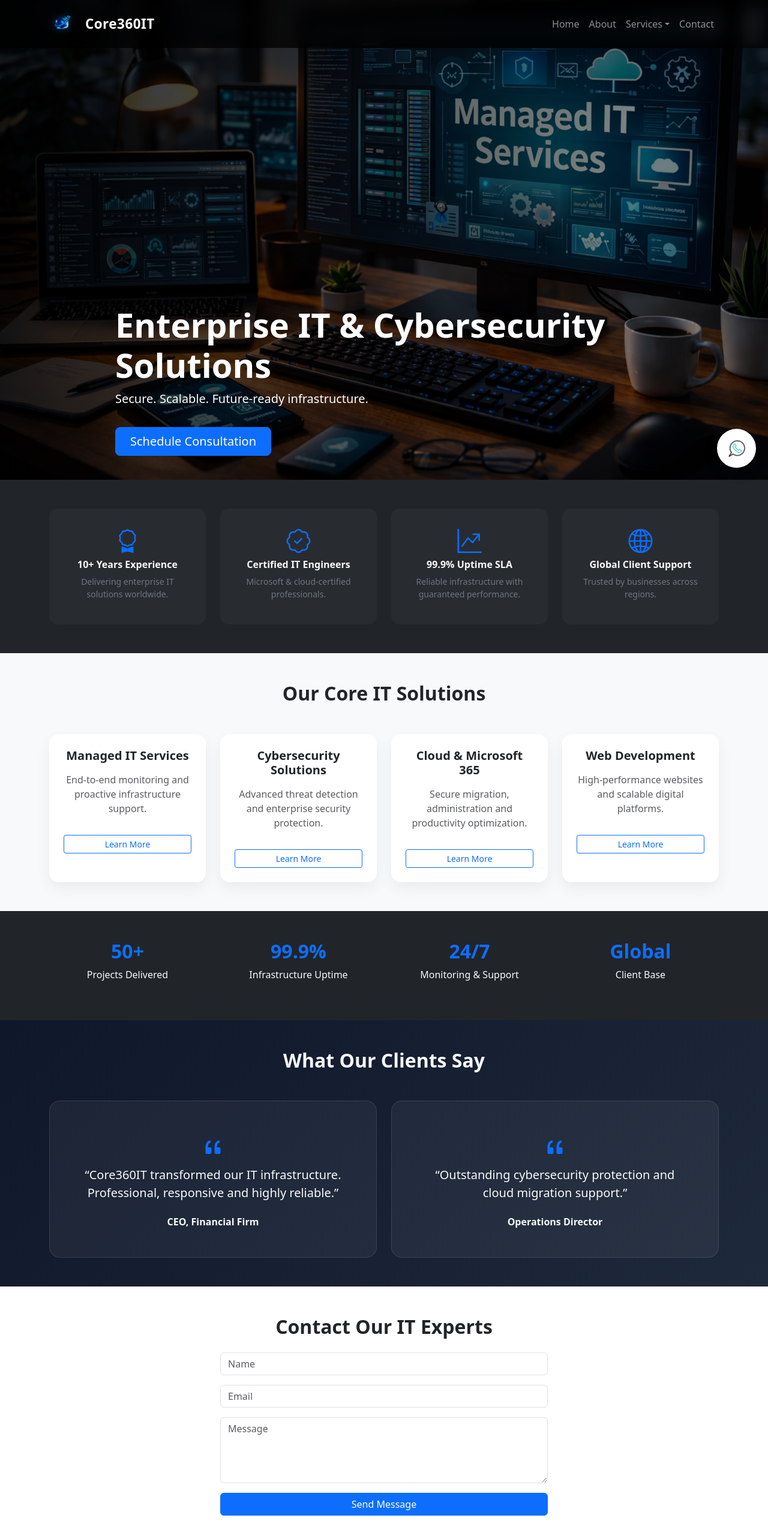
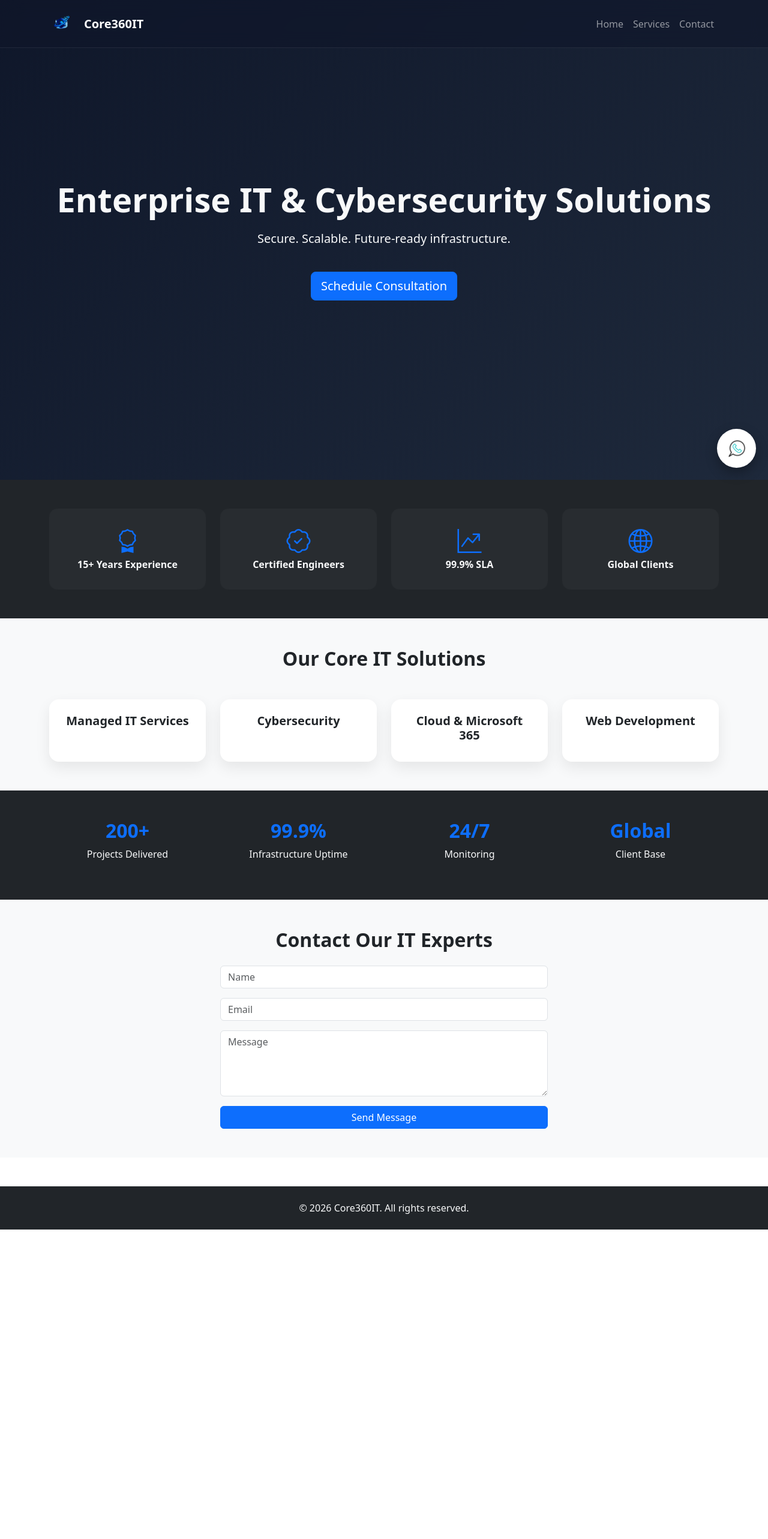
Before and after one commit to edoucevisio/core360itunderconstruction, a Next.js app: page / in a window 1280 px wide. Shown: the top 2566 px of the page at 60% size. After the commit the page ends 2050 px from the top, so only its background shows below. Built offline with nearby package versions, Linux system fonts and the light colour scheme.

Commit message:
Improved animations and layout

```diff
--- a/app/page.js
+++ b/app/page.js
@@ -1,5 +1,6 @@
 "use client";
 
+import { motion } from "framer-motion";
 import Navbar from "../components/Navbar";
 import Footer from "../components/Footer";
 
@@ -8,70 +9,51 @@ export default function Home() {
     <>
       <Navbar />
 
-      {/* ================= HERO ================= */}
-      <div
-        id="heroCarousel"
-        className="carousel slide carousel-fade"
-        data-bs-ride="carousel"
+      {/* PAGE ENTRANCE ANIMATION */}
+      <motion.div
+        initial={{ opacity: 0, y: 30 }}
+        animate={{ opacity: 1, y: 0 }}
+        transition={{ duration: 0.8 }}
       >
-        <div className="carousel-inner">
-          <div className="carousel-item active position-relative">
-            <img
-              src="/images/slide1.webp"
-              className="d-block w-100"
-              alt="Managed IT Services"
-              style={{ height: "100vh", objectFit: "cover" }}
-            />
-            <div
-              className="position-absolute top-0 start-0 w-100 h-100"
+
+        {/* HERO */}
+        <section
+          className="d-flex align-items-center text-light"
           style={{
+            height: "100vh",
             background:
-                  "linear-gradient(to right, rgba(0,0,0,0.85), rgba(0,0,0,0.4))",
+              "linear-gradient(135deg, #0f172a, #1e293b)",
           }}
-            />
-            <div className="carousel-caption text-start">
+        >
+          <div className="container text-center">
             <h1 className="display-4 fw-bold">
               Enterprise IT & Cybersecurity Solutions
             </h1>
-              <p className="lead">
+            <p className="lead mt-3">
               Secure. Scalable. Future-ready infrastructure.
             </p>
-              <a href="#contact" className="btn btn-primary btn-lg mt-3 px-4">
+            <a href="#contact" className="btn btn-primary btn-lg mt-4">
               Schedule Consultation
             </a>
           </div>
-          </div>
-        </div>
-      </div>
+        </section>
 
-      {/* ================= AUTHORITY STRIP ================= */}
+        {/* AUTHORITY */}
         <section className="py-5 bg-dark text-light">
           <div className="container">
             <div className="row text-center g-4">
 
               {[
-              {
-                icon: "bi-award",
-                title: "10+ Years Experience",
-                text: "Delivering enterprise IT solutions worldwide.",
-              },
-              {
-                icon: "bi-patch-check",
-                title: "Certified IT Engineers",
-                text: "Microsoft & cloud-certified professionals.",
-              },
-              {
-                icon: "bi-graph-up-arrow",
-                title: "99.9% Uptime SLA",
-                text: "Reliable infrastructure with guaranteed performance.",
-              },
-              {
-                icon: "bi-globe2",
-                title: "Global Client Support",
-                text: "Trusted by businesses across regions.",
-              },
+                { icon: "bi-award", title: "15+ Years Experience" },
+                { icon: "bi-patch-check", title: "Certified Engineers" },
+                { icon: "bi-graph-up-arrow", title: "99.9% SLA" },
+                { icon: "bi-globe2", title: "Global Clients" },
               ].map((item, index) => (
-              <div key={index} className="col-md-3">
+                <motion.div
+                  key={index}
+                  whileHover={{ scale: 1.05 }}
+                  className="col-md-3"
+                >
                   <div
                     className="p-4 h-100"
                     style={{
@@ -81,169 +63,80 @@ export default function Home() {
                   >
                     <i className={`bi ${item.icon} fs-1 text-primary mb-3`}></i>
                     <h6 className="fw-bold">{item.title}</h6>
-                  <p className="small text-secondary">{item.text}</p>
                   </div>
-              </div>
+                </motion.div>
               ))}
 
             </div>
           </div>
         </section>
 
-      {/* ================= SERVICES ================= */}
+        {/* SERVICES */}
         <section id="services" className="py-5 bg-light">
-        <div className="container">
-          <h2 className="text-center mb-5 fw-bold">
-            Our Core IT Solutions
-          </h2>
-
+          <div className="container text-center">
+            <h2 className="fw-bold mb-5">Our Core IT Solutions</h2>
             <div className="row g-4">
 
               {[
-              {
-                title: "Managed IT Services",
-                text: "End-to-end monitoring and proactive infrastructure support.",
-                link: "/managed-it-services",
-              },
-              {
-                title: "Cybersecurity Solutions",
-                text: "Advanced threat detection and enterprise security protection.",
-                link: "/cybersecurity",
-              },
-              {
-                title: "Cloud & Microsoft 365",
-                text: "Secure migration, administration and productivity optimization.",
-                link: "/cloud-microsoft-365",
-              },
-              {
-                title: "Web Development",
-                text: "High-performance websites and scalable digital platforms.",
-                link: "/web-development",
-              },
+                "Managed IT Services",
+                "Cybersecurity",
+                "Cloud & Microsoft 365",
+                "Web Development",
               ].map((service, index) => (
-              <div key={index} className="col-md-3">
+                <motion.div
+                  key={index}
+                  className="col-md-3"
+                  whileHover={{ y: -8 }}
+                >
                   <div
-                  className="card h-100 border-0 p-4 text-center"
+                    className="card border-0 p-4 h-100"
                     style={{
                       borderRadius: "16px",
-                    boxShadow: "0 10px 25px rgba(0,0,0,0.06)",
+                      boxShadow: "0 10px 25px rgba(0,0,0,0.08)",
                     }}
                   >
-                  <h5 className="fw-bold mb-3">{service.title}</h5>
-                  <p className="text-muted">{service.text}</p>
-                  <a
-                    href={service.link}
-                    className="btn btn-outline-primary btn-sm mt-3"
-                  >
-                    Learn More
-                  </a>
+                    <h5 className="fw-bold">{service}</h5>
                   </div>
-              </div>
+                </motion.div>
               ))}
 
             </div>
           </div>
         </section>
 
-      {/* ================= STATS ================= */}
+        {/* ANIMATED COUNTERS */}
         <section className="py-5 bg-dark text-light text-center">
           <div className="container">
             <div className="row g-4">
 
-            <div className="col-md-3">
-              <h2 className="fw-bold text-primary">50+</h2>
-              <p>Projects Delivered</p>
-            </div>
-
-            <div className="col-md-3">
-              <h2 className="fw-bold text-primary">99.9%</h2>
-              <p>Infrastructure Uptime</p>
-            </div>
-
-            <div className="col-md-3">
-              <h2 className="fw-bold text-primary">24/7</h2>
-              <p>Monitoring & Support</p>
-            </div>
-
-            <div className="col-md-3">
-              <h2 className="fw-bold text-primary">Global</h2>
-              <p>Client Base</p>
-            </div>
+              {[
+                { value: "200+", label: "Projects Delivered" },
+                { value: "99.9%", label: "Infrastructure Uptime" },
+                { value: "24/7", label: "Monitoring" },
+                { value: "Global", label: "Client Base" },
+              ].map((stat, index) => (
+                <motion.div
+                  key={index}
+                  className="col-md-3"
+                  initial={{ opacity: 0 }}
+                  whileInView={{ opacity: 1 }}
+                  transition={{ duration: 0.8 }}
+                >
+                  <h2 className="fw-bold text-primary">
+                    {stat.value}
+                  </h2>
+                  <p>{stat.label}</p>
+                </motion.div>
+              ))}
 
             </div>
           </div>
         </section>
 
-      {/* ================= PREMIUM TESTIMONIALS ================= */}
-      <section
-        className="py-5 text-light"
-        style={{
-          background: "linear-gradient(135deg, #0f172a, #1e293b)",
-        }}
-      >
+        {/* CONTACT */}
+        <section id="contact" className="py-5 bg-light">
           <div className="container text-center">
-          <h2 className="fw-bold mb-5">
-            What Our Clients Say
-          </h2>
-
-          <div className="row g-4 justify-content-center">
-
-            <div className="col-md-6">
-              <div
-                className="p-5 h-100"
-                style={{
-                  background: "rgba(255,255,255,0.05)",
-                  borderRadius: "18px",
-                  border: "1px solid rgba(255,255,255,0.1)",
-                }}
-              >
-                <i className="bi bi-quote fs-1 text-primary mb-3"></i>
-
-                <p className="fs-5 text-light">
-                  “Core360IT transformed our IT infrastructure.
-                  Professional, responsive and highly reliable.”
-                </p>
-
-                <div className="mt-4">
-                  <h6 className="fw-bold mb-0">
-                    CEO, Financial Firm
-                  </h6>
-                </div>
-              </div>
-            </div>
-
-            <div className="col-md-6">
-              <div
-                className="p-5 h-100"
-                style={{
-                  background: "rgba(255,255,255,0.05)",
-                  borderRadius: "18px",
-                  border: "1px solid rgba(255,255,255,0.1)",
-                }}
-              >
-                <i className="bi bi-quote fs-1 text-primary mb-3"></i>
-
-                <p className="fs-5 text-light">
-                  “Outstanding cybersecurity protection and cloud
-                  migration support.”
-                </p>
-
-                <div className="mt-4">
-                  <h6 className="fw-bold mb-0">
-                    Operations Director
-                  </h6>
-                </div>
-              </div>
-            </div>
-
-          </div>
-        </div>
-      </section>
-
-      {/* ================= CONTACT ================= */}
-      <section id="contact" className="py-5">
-        <div className="container">
-          <h2 className="text-center mb-4 fw-bold">
+            <h2 className="fw-bold mb-4">
               Contact Our IT Experts
             </h2>
             <div className="row justify-content-center">
@@ -261,7 +154,9 @@ export default function Home() {
           </div>
         </section>
 
-      {/* ================= WHATSAPP ================= */}
+      </motion.div>
+
+      {/* WHATSAPP */}
       <a
         href="https://wa.me/23052519002"
         target="_blank"
--- a/components/Navbar.js
+++ b/components/Navbar.js
@@ -7,43 +7,24 @@ export default function Navbar() {
     <nav
       className="navbar navbar-expand-lg navbar-dark fixed-top"
       style={{
-        background: "rgba(0, 0, 0, 0.75)",
-        backdropFilter: "blur(12px)",
-        WebkitBackdropFilter: "blur(12px)",
+        background: "rgba(15, 23, 42, 0.6)",
+        backdropFilter: "blur(14px)",
+        WebkitBackdropFilter: "blur(14px)",
+        borderBottom: "1px solid rgba(255,255,255,0.08)",
         height: "80px",
       }}
     >
       <div className="container">
-
-        {/* Brand */}
-        <Link
-          className="navbar-brand d-flex align-items-center gap-3"
-          href="/"
-        >
+        <Link className="navbar-brand d-flex align-items-center gap-3" href="/">
           <Image
             src="/images/core360itlogotransperancev2.webp"
             alt="Core360IT"
-            width={44}
-            height={44}
-            priority
-            style={{
-              objectFit: "contain",
-              filter: "drop-shadow(0 0 6px rgba(0,150,255,0.5))",
-            }}
+            width={42}
+            height={42}
           />
-
-          <span
-            style={{
-              fontWeight: "700",
-              fontSize: "1.4rem",
-              letterSpacing: "0.5px",
-            }}
-          >
-            Core360IT
-          </span>
+          <span className="fw-bold fs-5">Core360IT</span>
         </Link>
 
-        {/* Mobile Toggle */}
         <button
           className="navbar-toggler"
           type="button"
@@ -53,59 +34,19 @@ export default function Navbar() {
           <span className="navbar-toggler-icon"></span>
         </button>
 
-        {/* Menu */}
         <div className="collapse navbar-collapse" id="navbarNav">
-          <ul className="navbar-nav ms-auto align-items-lg-center">
-
+          <ul className="navbar-nav ms-auto">
             <li className="nav-item">
               <Link className="nav-link" href="/">Home</Link>
             </li>
-
             <li className="nav-item">
-              <Link className="nav-link" href="/about">About</Link>
+              <Link className="nav-link" href="/#services">Services</Link>
             </li>
-
-            <li className="nav-item dropdown">
-              <a
-                className="nav-link dropdown-toggle"
-                href="#"
-                role="button"
-                data-bs-toggle="dropdown"
-              >
-                Services
-              </a>
-
-              <ul className="dropdown-menu dropdown-menu-dark">
-                <li>
-                  <Link className="dropdown-item" href="/managed-it-services">
-                    Managed IT Services
-                  </Link>
-                </li>
-                <li>
-                  <Link className="dropdown-item" href="/cybersecurity">
-                    Cybersecurity
-                  </Link>
-                </li>
-                <li>
-                  <Link className="dropdown-item" href="/cloud-microsoft-365">
-                    Cloud & Microsoft 365
-                  </Link>
-                </li>
-                <li>
-                  <Link className="dropdown-item" href="/web-development">
-                    Web Development
-                  </Link>
-                </li>
-              </ul>
-            </li>
-
             <li className="nav-item">
               <Link className="nav-link" href="/#contact">Contact</Link>
             </li>
-
           </ul>
         </div>
-
       </div>
     </nav>
   );
```
Lines whose indentation alone changed are shown as unchanged.
